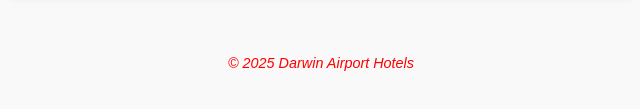
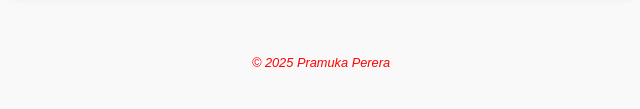
Before and after one commit to pramukam/PayrollCalendar-, a plain HTML site: page index.html in a window 1280 px wide. Shown: the part 611-720 px from the top of the page, 319-959 px from the left. Drawn offline with nearby package versions, Linux system fonts and the light colour scheme.

Commit message:
update name

```diff
--- a/index.html
+++ b/index.html
@@ -237,7 +237,7 @@
 
   <!-- Footer -->
   <footer class="text-center py-3" style="color: rgb(255, 0, 0); border-radius: 6px; margin: 15px auto; max-width: 80%;">
-    <p style="font-size: 0.9rem; font-weight: 300; margin: 0;font-style: italic;">&copy; 2025 Darwin Airport Hotels</p>
+    <p style="font-size: 0.8rem; font-weight: 300; margin: 0;font-style: italic;">&copy; 2025 Pramuka Perera</p>
   </footer>
    <!-- Footer -->
 
```
